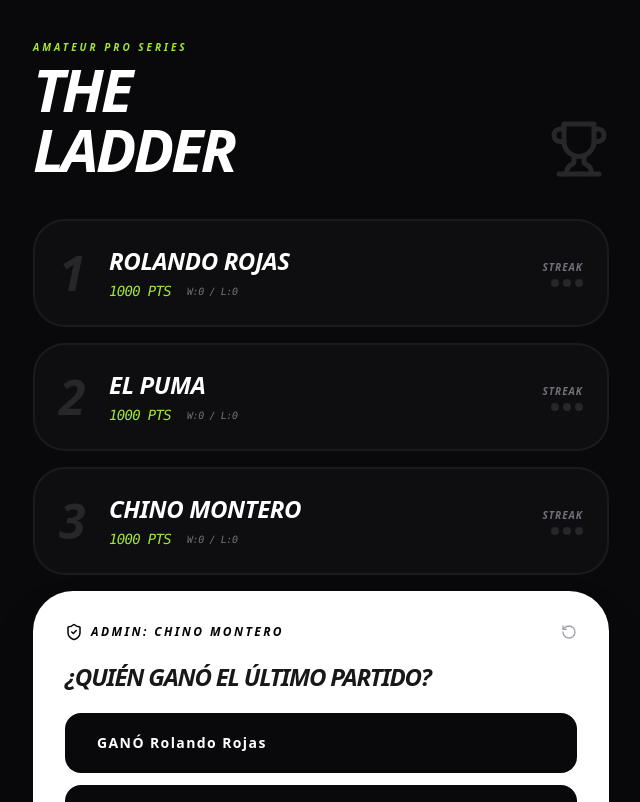
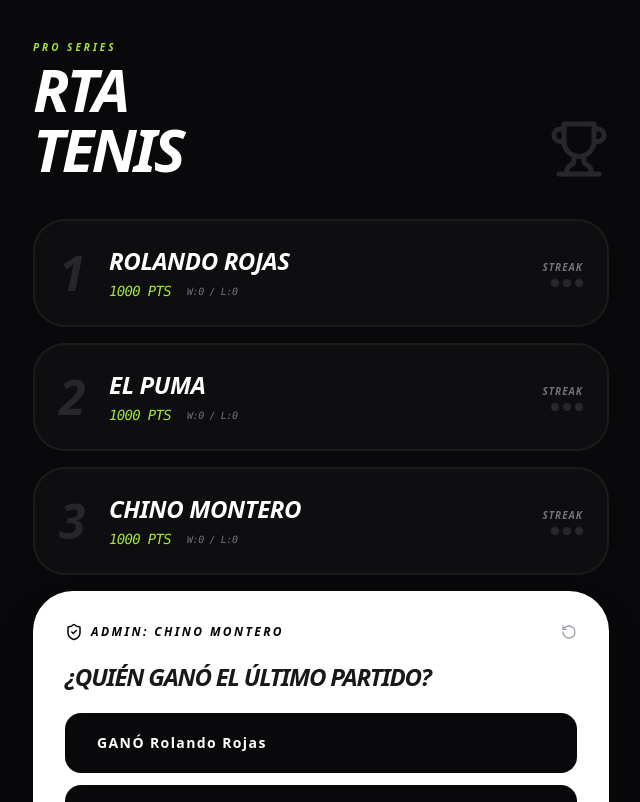
Before and after one commit to jomontero/rtatenis, a Next.js app: page / in a window 1280 px wide. Shown: the top 802 px of the page, without its empty margins (319-959 px from the left). Built offline with nearby package versions, Linux system fonts and the light colour scheme.

Commit message:
Update header text for PRO SERIES and RTA TENIS

```diff
--- a/app/page.tsx
+++ b/app/page.tsx
@@ -75,8 +75,8 @@ export default function TennisLadderDemo() {
       {/* HEADER */}
       <header className="max-w-xl mx-auto mb-10 flex justify-between items-end">
         <div>
-          <p className="text-lime-400 font-black text-[10px] tracking-[0.3em] mb-1">AMATEUR PRO SERIES</p>
-          <h1 className="text-6xl font-black italic leading-none tracking-tighter">THE<br/>LADDER</h1>
+          <p className="text-lime-400 font-black text-[10px] tracking-[0.3em] mb-1">PRO SERIES</p>
+          <h1 className="text-6xl font-black italic leading-none tracking-tighter">RTA<br/>TENIS</h1>
         </div>
         <Trophy className="text-zinc-800" size={60} />
       </header>
```
